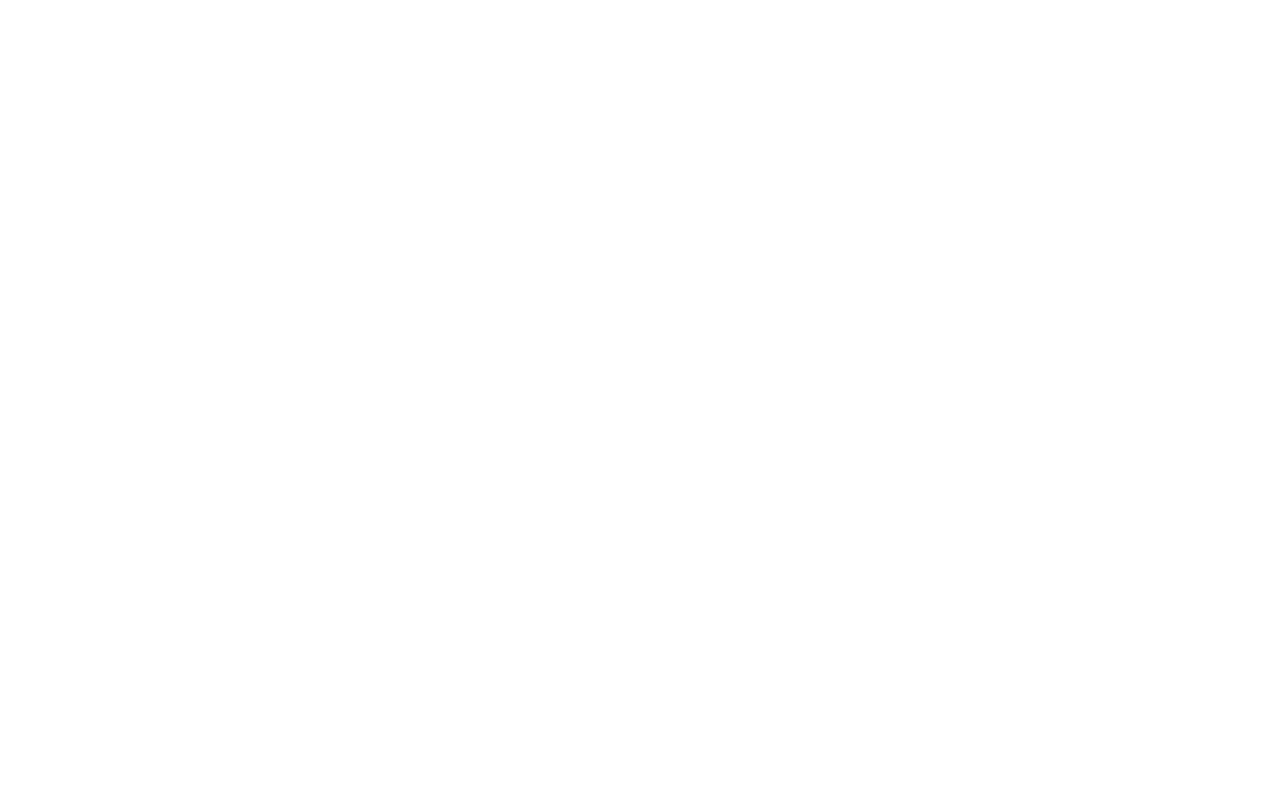
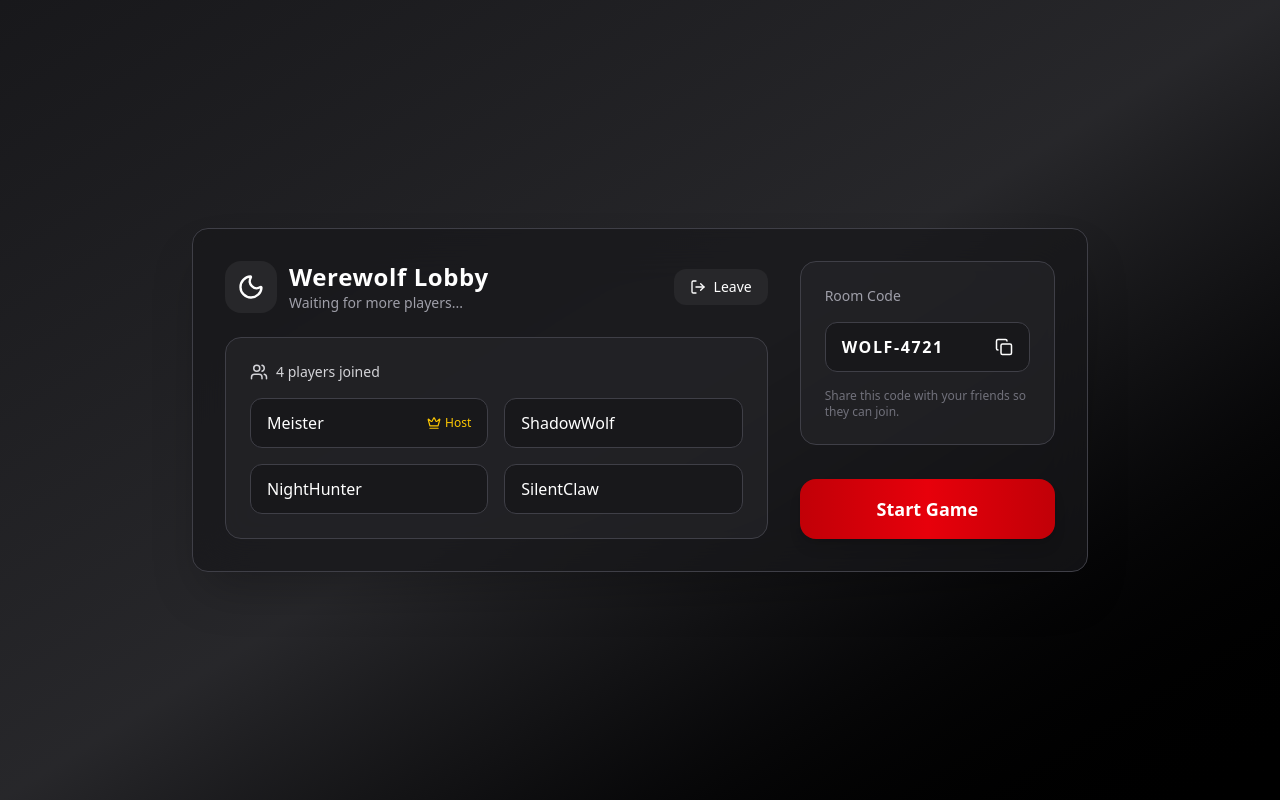
Before and after one commit to bartltob/SWP-Werwolf, a React (Vite) app in the folder Werwolf/: page /GamePage in a window 1280 px wide. Before the commit this address had no page. Built offline with nearby package versions, Linux system fonts and the light colour scheme.

Commit message:
GamePage && WaitingRoom

```diff
--- a/Werwolf/package.json
+++ b/Werwolf/package.json
@@ -11,6 +11,8 @@
   },
   "dependencies": {
     "@tailwindcss/vite": "^4.1.18",
+    "framer-motion": "^12.34.1",
+    "lucide-react": "^0.574.0",
     "react": "^19.2.0",
     "react-dom": "^19.2.0",
     "react-router-dom": "^7.13.0",
--- a/Werwolf/src/App.tsx
+++ b/Werwolf/src/App.tsx
@@ -1,6 +1,7 @@
 
 import {Route, Routes} from "react-router-dom";
-import MainPage from "./pages/MainPage.tsx";
+import MainPage from "./Pages/MainPage.tsx";
+import GamePage from "./Pages/GamePage.tsx";
 
 
 function App() {
@@ -9,6 +10,7 @@
        <main>
            <Routes>
                <Route path="/" element={<MainPage />} />
+               <Route path="/GamePage" element={<GamePage />} />
            </Routes>
        </main>
     )
--- /dev/null
+++ b/Werwolf/src/Components/WaitingRoom.tsx
@@ -0,0 +1,105 @@
+import { useState } from "react";
+import { Users, Crown, Copy, LogOut, Moon, Check } from "lucide-react";
+import { motion } from "framer-motion";
+
+export default function WaitingRoom() {
+    const [players] = useState([
+        { id: 1, name: "Meister", host: true },
+        { id: 2, name: "ShadowWolf", host: false },
+        { id: 3, name: "NightHunter", host: false },
+        { id: 4, name: "SilentClaw", host: false },
+    ]);
+
+    const [copied, setCopied] = useState(false);
+
+    const roomCode = "WOLF-4721";
+
+    const handleCopy = async () => {
+        try {
+            await navigator.clipboard.writeText(roomCode);
+            setCopied(true);
+            setTimeout(() => setCopied(false), 2000);
+        } catch (err) {
+            console.error("Failed to copy:", err);
+        }
+    };
+
+    return (
+        <div className="min-h-screen bg-gradient-to-br from-zinc-900 via-zinc-800 to-black text-white flex items-center justify-center p-6">
+            <motion.div
+                initial={{ opacity: 0, y: 20 }}
+                animate={{ opacity: 1, y: 0 }}
+                transition={{ duration: 0.4 }}
+                className="w-full max-w-4xl bg-zinc-900/70 backdrop-blur-xl rounded-2xl shadow-2xl border border-zinc-700 p-8 grid md:grid-cols-3 gap-8"
+            >
+                {/* Left Section */}
+                <div className="md:col-span-2 flex flex-col gap-6">
+                    <div className="flex items-center justify-between">
+                        <div className="flex items-center gap-3">
+                            <div className="p-3 bg-zinc-800 rounded-2xl">
+                                <Moon size={28} />
+                            </div>
+                            <div>
+                                <h1 className="text-2xl font-bold tracking-wide">Werewolf Lobby</h1>
+                                <p className="text-zinc-400 text-sm">Waiting for more players...</p>
+                            </div>
+                        </div>
+
+                        <button className="flex items-center gap-2 bg-zinc-800 hover:bg-zinc-700 transition px-4 py-2 rounded-xl text-sm">
+                            <LogOut size={16} />
+                            Leave
+                        </button>
+                    </div>
+
+                    {/* Player List */}
+                    <div className="bg-zinc-800/60 rounded-2xl p-6 border border-zinc-700 flex flex-col gap-4">
+                        <div className="flex items-center gap-2 text-zinc-300">
+                            <Users size={18} />
+                            <span className="text-sm">{players.length} players joined</span>
+                        </div>
+
+                        <div className="grid sm:grid-cols-2 gap-4">
+                            {players.map((player) => (
+                                <motion.div
+                                    key={player.id}
+                                    whileHover={{ scale: 1.02 }}
+                                    className="flex items-center justify-between bg-zinc-900 rounded-xl px-4 py-3 border border-zinc-700"
+                                >
+                                    <span className="font-medium">{player.name}</span>
+                                    {player.host && (
+                                        <span className="flex items-center gap-1 text-yellow-400 text-xs">
+                      <Crown size={14} /> Host
+                    </span>
+                                    )}
+                                </motion.div>
+                            ))}
+                        </div>
+                    </div>
+                </div>
+
+                {/* Right Section */}
+                <div className="flex flex-col justify-between gap-6">
+                    <div className="bg-zinc-800/60 rounded-2xl p-6 border border-zinc-700 flex flex-col gap-4">
+                        <p className="text-sm text-zinc-400">Room Code</p>
+                        <div className="flex items-center justify-between bg-zinc-900 rounded-xl px-4 py-3 border border-zinc-700">
+                            <span className="tracking-widest font-semibold">{roomCode}</span>
+                            <button
+                                onClick={handleCopy}
+                                className="flex items-center gap-2 hover:text-zinc-300 transition text-sm"
+                            >
+                                {copied ? <Check size={18} /> : <Copy size={18} />}
+                            </button>
+                        </div>
+                        <p className="text-xs text-zinc-500">
+                            Share this code with your friends so they can join.
+                        </p>
+                    </div>
+
+                    <button className="w-full py-4 rounded-2xl text-lg font-semibold bg-gradient-to-r from-red-700 via-red-600 to-red-700 hover:scale-[1.02] transition transform shadow-lg">
+                        Start Game
+                    </button>
+                </div>
+            </motion.div>
+        </div>
+    );
+}
--- /dev/null
+++ b/Werwolf/src/Pages/GamePage.tsx
@@ -0,0 +1,19 @@
+import { useState } from "react";
+import WaitingRoom from "../Components/WaitingRoom";
+
+type Props = {};
+
+export default function GamePage({}: Props) {
+
+    const [isWaiting] = useState(true);
+
+    if (isWaiting) return <WaitingRoom />;
+
+    return (
+        <div>
+
+
+
+        </div>
+    );
+}
```
Also changed, not shown: Werwolf/src/Pages/MainPage.tsx (renamed from Werwolf/src/pages/MainPage.tsx), Werwolf/src/pages/GamePage.tsx (deleted), 1 other file (tests, documents, lock files or other folders).
